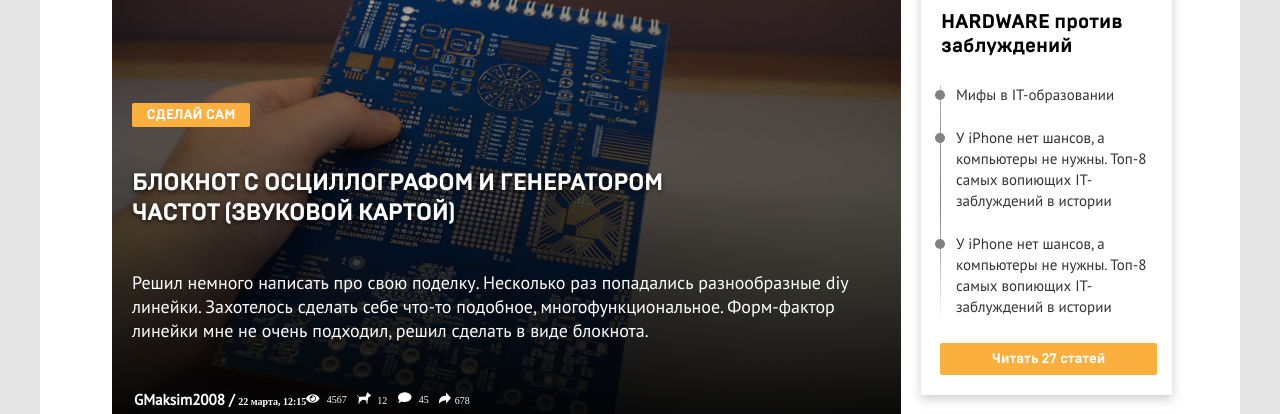
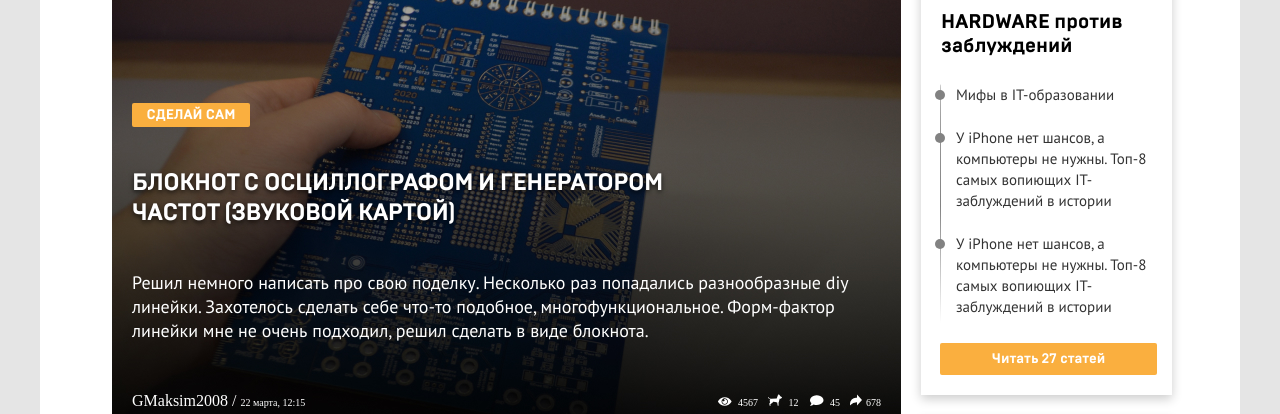
Before and after one commit to GusevE/Gusev-Evgeny, a plain HTML site: page index.html in a window 1280 px wide. Shown: the part 352-766 px from the top of the page. Drawn offline with Linux system fonts and the light colour scheme; files whose address does not match are found by name; a web font is replaced by a local one.

Commit message:
Add files via upload

```diff
--- a/index.html
+++ b/index.html
@@ -101,11 +101,11 @@
               Форм-фактор линейки мне не очень подходил, решил сделать в виде
               блокнота.
             </div>
-            <div class="about about_box">
-              <div class="about__signature">
+
+            <div class="about__signature_one">
               GMaksim2008 / <span> 22 марта, 12:15 </span>
             </div>
-              <div class="about__like">
+            <div class="about__like_one">
               <div class="about__item">
                 <img src="pictures/4.svg" alt="" />
                 <span class="text">4567</span>
@@ -119,10 +119,7 @@
                 <span class="text"> 45</span>
               </div>
               <div class="about__item">
-                  <img src="pictures/7.svg" alt="" /><span class="text"
-                    >678</span
-                  >
-                </div>
+                <img src="pictures/7.svg" alt="" /><span class="text">678</span>
               </div>
             </div>
             <div class="box_layer">
```
Lines whose indentation alone changed are shown as unchanged.
